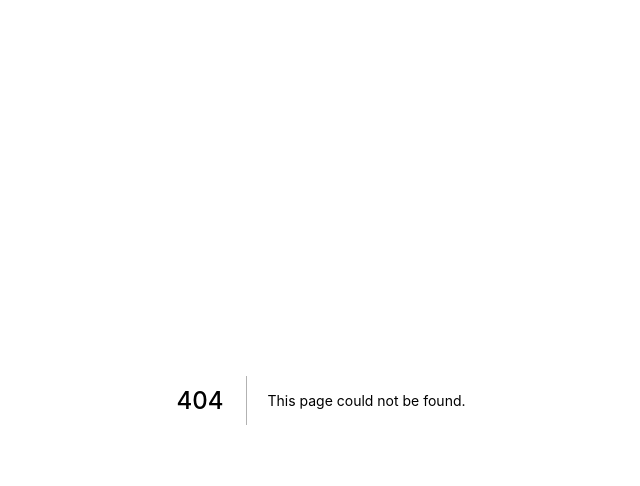
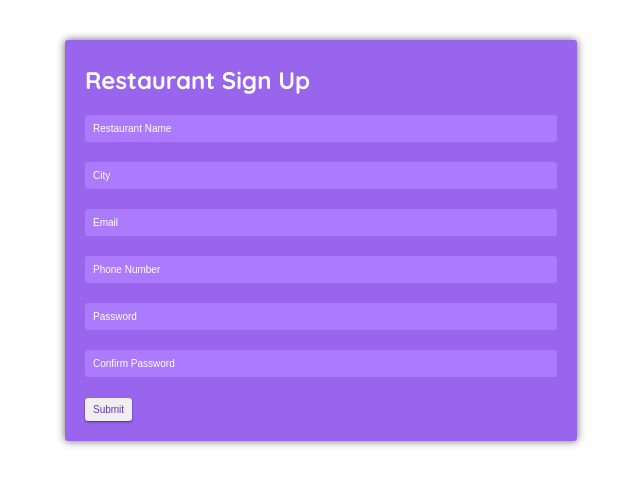
Before and after one commit to padol191/table-reservation, a Next.js app in the folder table-reservation/: page /login in a window 1280 px wide. Before the commit this address had no page. Shown: the top 486 px of the page, without its empty margins (319-959 px from the left). Built offline with nearby package versions, Linux system fonts and the light colour scheme.

Commit message:
signup restau done

```diff
--- a/table-reservation/components/RestSignup.js
+++ b/table-reservation/components/RestSignup.js
@@ -1,46 +1,152 @@
-import style from '../styles/RestSignup.module.css'
+import style from "../styles/RestSignup.module.css";
+import { createBrowserHistory } from "history";
+import { useState, useHistory, useEffect } from "react";
+import { useRouter } from "next/router";
+
+import axios from "axios";
+
+const REGISTER_URL = "http://localhost:5000/api/restaurant/";
+const LOG_URL = "http://localhost:5000/api/auth/";
 const RestSignup = () => {
+  const router = useRouter();
+
+  const [name, setName] = useState("");
+  const [email, setEmail] = useState("");
+  const [city, setCity] = useState("");
+  const [number, setNumber] = useState("");
+  const [password, setPassword] = useState("");
+  const [cpassword, setcPassword] = useState("");
+  const [user, setUser] = useState(false);
+
+  useEffect(() => {
+    const value = localStorage.getItem("logininfo");
+    if (value === "1") {
+      setUser(true);
+    }
+  }, []);
+
+  function LoginChangeHandler() {
+    localStorage.setItem("logininfo", 1);
+    setUser(true);
+    router.push("/authenticated");
+  }
+
+  const NameChangeHandler = (event) => {
+    setName(event.target.value);
+  };
+  const CityChangeHandler = (event) => {
+    setCity(event.target.value);
+  };
+  const NumberChangeHandler = (event) => {
+    setNumber(event.target.value);
+  };
+
+  const EmailChangeHandler = (event) => {
+    setEmail(event.target.value);
+  };
+
+  const PasswordChangeHandler = (event) => {
+    setPassword(event.target.value);
+  };
+
+  const CPasswordChangeHandler = (event) => {
+    setcPassword(event.target.value);
+  };
+  const dataHandler = async (event) => {
+    event.preventDefault();
+
+    const data = {
+      name: name,
+      location: city,
+      email: email,
+      number: number,
+      password: password,
+      cpassword: cpassword,
+    };
+    try {
+      const req = await axios.post(REGISTER_URL, data);
+      const res = await req.json();
+      console.log(res);
+      window.localStorage.setItem("token", res.data.token);
+
+      // const req2 = await axios.get(LOG_URL, {
+      //   headers: {
+      //     "x-auth-token": res.data.token,
+      //   },
+      // });
+      // const res2 = await req2.json();
+      // const data2 = res2.data;
+      setUser(true);
+    } catch (err) {
+      console.log(err);
+    }
+
+    setName("");
+    setEmail("");
+    setPassword("");
+    setcPassword("");
+    localStorage.setItem("logininfo", 1);
+    setUser(true);
+    router.push("/authenticated");
+  };
+
   return (
-        <form className={style.formMain}>
+    <form onSubmit={dataHandler} className={style.formMain}>
       <h2 className={style.formHeading}>Restaurant Sign Up</h2>
-            <input className={style.formFields}
+      <input
+        className={style.formFields}
         type="text"
         required
         placeholder="Restaurant Name"
+        value={name}
+        onChange={NameChangeHandler}
       />
-            <input className={style.formFields}
+      <input
+        className={style.formFields}
         type="text"
         required
         placeholder="City"
+        value={city}
+        onChange={CityChangeHandler}
       />
-            <input className={style.formFields}
+      <input
+        className={style.formFields}
         type="email"
         required
         placeholder="Email"
+        value={email}
+        onChange={EmailChangeHandler}
       />
-            <input className={style.formFields}
+      <input
+        className={style.formFields}
         type="text"
         required
         placeholder="Phone Number"
+        value={number}
+        onChange={NumberChangeHandler}
       />
 
-            <input className={style.formFields}
+      <input
+        className={style.formFields}
         type="password"
         required
         placeholder="Password"
+        value={password}
+        onChange={PasswordChangeHandler}
       />
-            <input className={style.formFields}
+      <input
+        className={style.formFields}
         type="password"
         required
         placeholder="Confirm Password"
+        value={password}
+        onChange={PasswordChangeHandler}
       />
 
-            <button className={style.button}type='submit'>
+      <button className={style.button} type="submit">
         Submit
       </button>
-
     </form>
   );
-}
-
+};
 export default RestSignup;
--- a/table-reservation/package.json
+++ b/table-reservation/package.json
@@ -9,6 +9,8 @@
     "lint": "next lint"
   },
   "dependencies": {
+    "axios": "^0.23.0",
+    "history": "^4.10.1",
     "next": "^11.1.2",
     "react": "^17.0.2",
     "react-dom": "^17.0.2",
--- /dev/null
+++ b/table-reservation/pages/login.js
@@ -0,0 +1,11 @@
+import RestSignup from "../components/RestSignup";
+
+const SignUp = () => {
+  return (
+    <>
+      <RestSignup />
+    </>
+  );
+};
+
+export default SignUp;
--- a/table-reservation/styles/globals.css
+++ b/table-reservation/styles/globals.css
@@ -1,10 +1,10 @@
-@import url('https://fonts.googleapis.com/css2?family=Quicksand:wght@300;400;500;600;700&display=swap');
+@import url("https://fonts.googleapis.com/css2?family=Quicksand:wght@300;400;500;600;700&display=swap");
 
 html,
 body {
   padding: 0;
   margin: 0;
-  font-family: Quicksand , Helvetica Neue, sans-serif;
+  font-family: Quicksand, Helvetica Neue, sans-serif;
   color: #666;
 }
 
@@ -16,3 +16,11 @@ a {
 * {
   box-sizing: border-box;
 }
+
+.not-found {
+  text-align: center;
+}
+.not-found a {
+  color: #4979ff;
+  text-decoration: underline;
+}
```
Also changed, not shown: table-reservation/pages/404.js (added, +31 -0 lines), table-reservation/pages/authenticated.js (added, +15 -0 lines), table-reservation/pages/index.js (+9 -13 lines), table-reservation/.eslintrc.json, 1 other file (tests, documents, lock files or other folders). Lines whose indentation alone changed are shown as unchanged.
